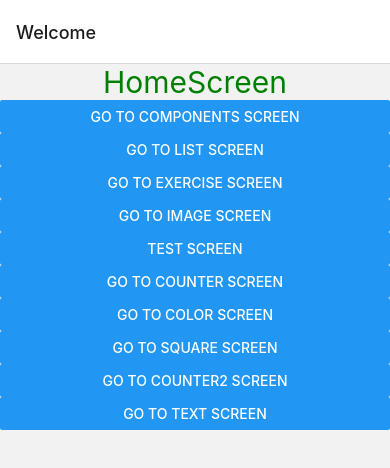
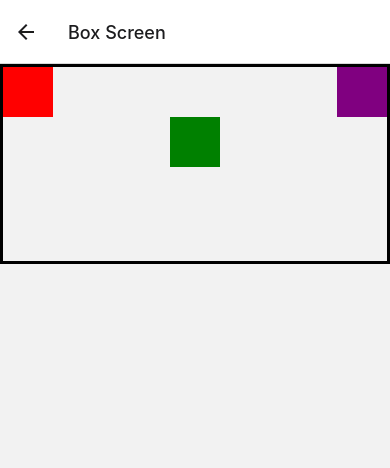
Before and after one commit to fatigit/ReactNativeExercises, a React Native app: screen /Box in a window 390 px wide. Shown: the top 468 px of the page. Built offline with nearby package versions, Linux system fonts and the light colour scheme.

Commit message:
Box Screen created

```diff
--- a/App.js
+++ b/App.js
@@ -13,6 +13,7 @@ import ColorScreen from './src/screens/ColorScreen';
 import SquareScreen from './src/screens/SquareScreen';
 import CounterScreen2 from './src/screens/CounterScreen2';
 import TextScreen from './src/screens/TextScreen';
+import BoxScreen from './src/screens/BoxScreen';
 
 const Stack = createNativeStackNavigator();
 
@@ -75,6 +76,11 @@ const App = () => {
           component={TextScreen}
           options={{title: 'Text Screen'}}
         />
+        <Stack.Screen
+        name="Box"
+        component={BoxScreen}
+        options={{title: 'Box Screen'}}
+        />
       </Stack.Navigator>
     </NavigationContainer>
   );
--- /dev/null
+++ b/src/screens/BoxScreen.js
@@ -0,0 +1,40 @@
+import React from "react";
+import { Text, StyleSheet, View} from 'react-native';
+
+const BoxScreen = () => {
+    return (
+        <View style={styles.parentStyle}>
+            <View style={styles.viewOneStyle}/>
+            <View style={styles.viewTwoStyle}/>
+            <View style={styles.viewThreeStyle}/>
+        </View>
+    )
+}
+
+const styles = StyleSheet.create({
+    parentStyle: {
+        borderWidth: 3,
+        borderColor: 'black',
+        height: 200,
+        flexDirection: 'row',
+        justifyContent: 'space-between'
+    },
+    viewOneStyle: {
+        height: 50,
+        width: 50,
+        backgroundColor: 'red'
+    },
+    viewTwoStyle: {
+        height: 50,
+        width: 50,
+        backgroundColor: 'green',
+        top: 50
+    },
+    viewThreeStyle: {
+        height: 50,
+        width: 50,
+        backgroundColor: 'purple',
+    }
+});
+
+export default BoxScreen;
--- a/src/screens/HomeScreen.js
+++ b/src/screens/HomeScreen.js
@@ -45,6 +45,10 @@ const HomeScreen = ({navigation}) => {
         onPress={() => navigation.navigate('Text', {name: 'Text'})}
         title="Go to text screen"
       />
+      <Button
+      onPress={() => navigation.navigate('Box', {name: 'Box'})}
+      title="Go to box screen"
+      />
     </SafeAreaView>
   );
 };
```
